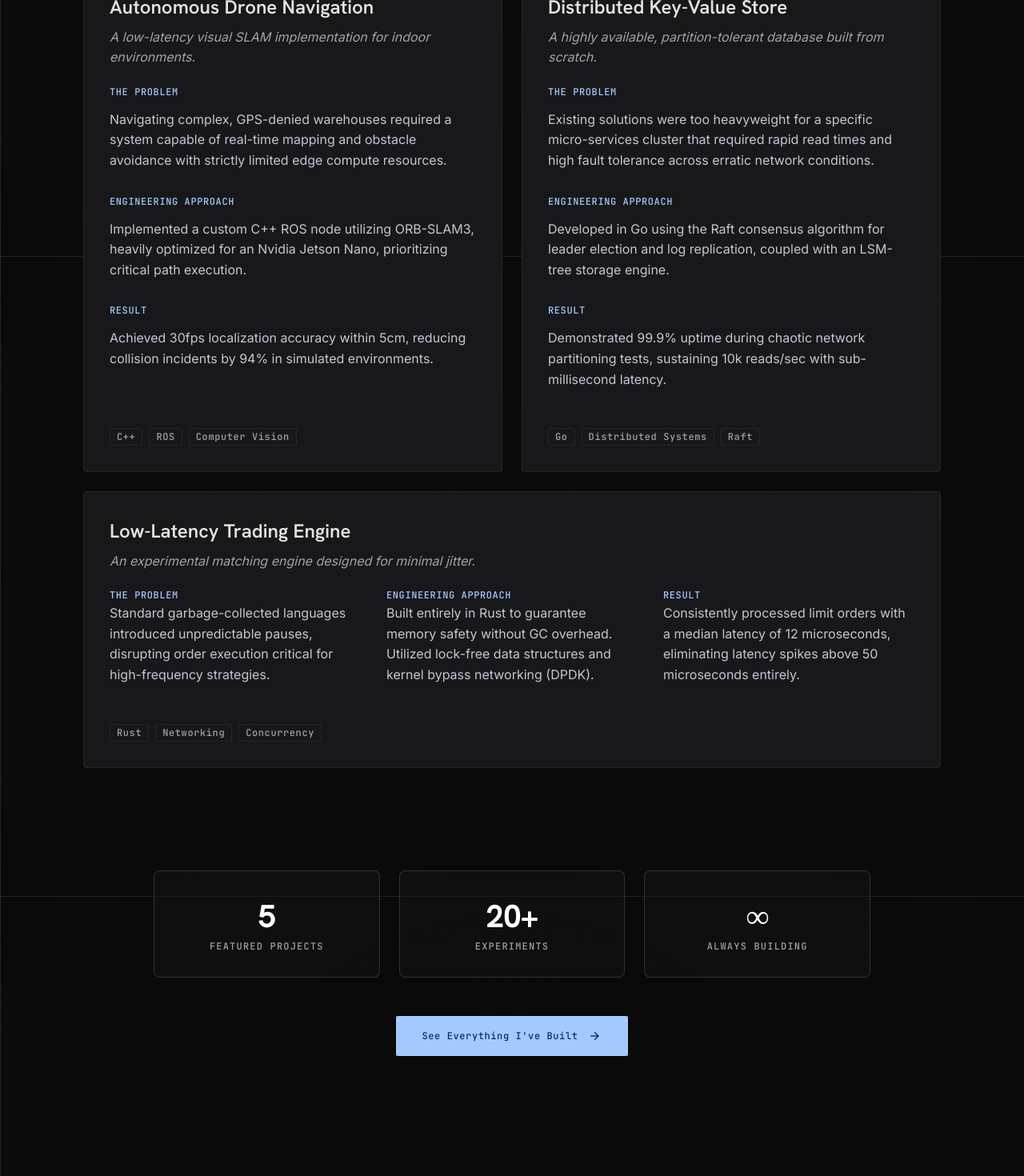
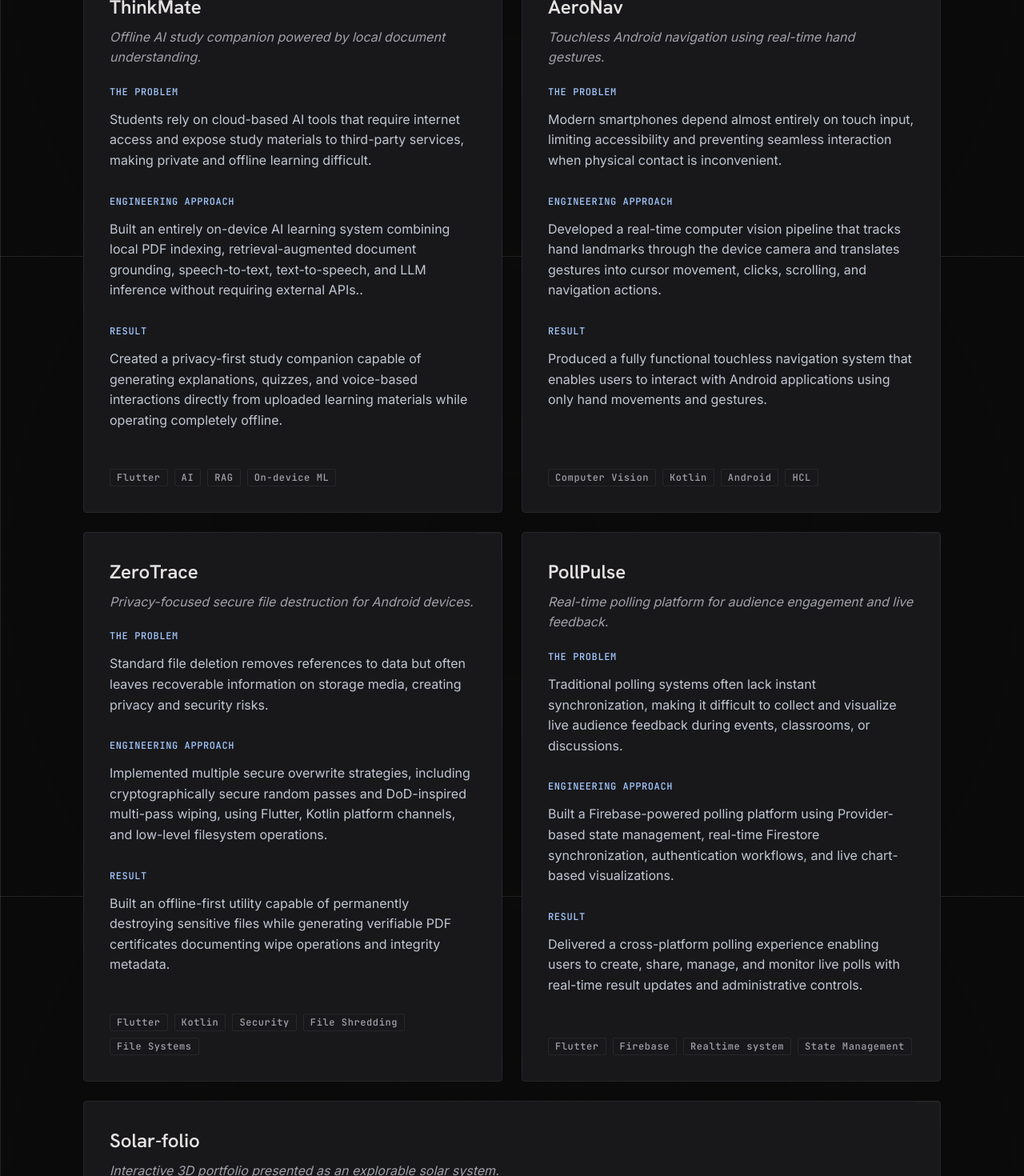
Before and after one commit to omhujband/omhujband.github.io, a React (Vite) app: page /projects in a window 1280 px wide. Shown: the part 480-1950 px from the top of the page at 80% size. Built offline with nearby package versions, Linux system fonts and the light colour scheme.

Commit message:
feat: add projectsData.js with initial list of portfolio project details

```diff
--- a/src/data/projectsData.js
+++ b/src/data/projectsData.js
@@ -1,30 +1,48 @@
 export const projectsData = [
   {
-    id: "autonomous-drone",
-    title: "Autonomous Drone Navigation",
-    subtitle: "A low-latency visual SLAM implementation for indoor environments.",
-    problem: "Navigating complex, GPS-denied warehouses required a system capable of real-time mapping and obstacle avoidance with strictly limited edge compute resources.",
-    approach: "Implemented a custom C++ ROS node utilizing ORB-SLAM3, heavily optimized for an Nvidia Jetson Nano, prioritizing critical path execution.",
-    result: "Achieved 30fps localization accuracy within 5cm, reducing collision incidents by 94% in simulated environments.",
-    tags: ["C++", "ROS", "Computer Vision"]
+    id: "thinkmate",
+    title: "ThinkMate",
+    subtitle: "Offline AI study companion powered by local document understanding.",
+    problem: "Students rely on cloud-based AI tools that require internet access and expose study materials to third-party services, making private and offline learning difficult.",
+    approach: "Built an entirely on-device AI learning system combining local PDF indexing, retrieval-augmented document grounding, speech-to-text, text-to-speech, and LLM inference without requiring external APIs..",
+    result: "Created a privacy-first study companion capable of generating explanations, quizzes, and voice-based interactions directly from uploaded learning materials while operating completely offline.",
+    tags: ["Flutter", "AI", "RAG", "On-device ML"]
   },
   {
-    id: "distributed-kv",
-    title: "Distributed Key-Value Store",
-    subtitle: "A highly available, partition-tolerant database built from scratch.",
-    problem: "Existing solutions were too heavyweight for a specific micro-services cluster that required rapid read times and high fault tolerance across erratic network conditions.",
-    approach: "Developed in Go using the Raft consensus algorithm for leader election and log replication, coupled with an LSM-tree storage engine.",
-    result: "Demonstrated 99.9% uptime during chaotic network partitioning tests, sustaining 10k reads/sec with sub-millisecond latency.",
-    tags: ["Go", "Distributed Systems", "Raft"]
+    id: "aeronav",
+    title: "AeroNav",
+    subtitle: "Touchless Android navigation using real-time hand gestures.",
+    problem: "Modern smartphones depend almost entirely on touch input, limiting accessibility and preventing seamless interaction when physical contact is inconvenient.",
+    approach: "Developed a real-time computer vision pipeline that tracks hand landmarks through the device camera and translates gestures into cursor movement, clicks, scrolling, and navigation actions.",
+    result: "Produced a fully functional touchless navigation system that enables users to interact with Android applications using only hand movements and gestures.",
+    tags: ["Computer Vision", "Kotlin", "Android", "HCL"]
   },
   {
-    id: "trading-engine",
-    title: "Low-Latency Trading Engine",
-    subtitle: "An experimental matching engine designed for minimal jitter.",
-    problem: "Standard garbage-collected languages introduced unpredictable pauses, disrupting order execution critical for high-frequency strategies.",
-    approach: "Built entirely in Rust to guarantee memory safety without GC overhead. Utilized lock-free data structures and kernel bypass networking (DPDK).",
-    result: "Consistently processed limit orders with a median latency of 12 microseconds, eliminating latency spikes above 50 microseconds entirely.",
-    tags: ["Rust", "Networking", "Concurrency"],
-    featured: true // To span 2 cols like in HTML
+    id: "zerotrace",
+    title: "ZeroTrace",
+    subtitle: "Privacy-focused secure file destruction for Android devices.",
+    problem: "Standard file deletion removes references to data but often leaves recoverable information on storage media, creating privacy and security risks.",
+    approach: "Implemented multiple secure overwrite strategies, including cryptographically secure random passes and DoD-inspired multi-pass wiping, using Flutter, Kotlin platform channels, and low-level filesystem operations.",
+    result: "Built an offline-first utility capable of permanently destroying sensitive files while generating verifiable PDF certificates documenting wipe operations and integrity metadata.",
+    tags: ["Flutter", "Kotlin", "Security", "File Shredding", "File Systems"]
+  },
+  {
+    id: "pollpulse",
+    title: "PollPulse",
+    subtitle: "Real-time polling platform for audience engagement and live feedback.",
+    problem: "Traditional polling systems often lack instant synchronization, making it difficult to collect and visualize live audience feedback during events, classrooms, or discussions.",
+    approach: "Built a Firebase-powered polling platform using Provider-based state management, real-time Firestore synchronization, authentication workflows, and live chart-based visualizations.",
+    result: "Delivered a cross-platform polling experience enabling users to create, share, manage, and monitor live polls with real-time result updates and administrative controls.",
+    tags: ["Flutter", "Firebase", "Realtime system", "State Management"]
+  },
+  {
+    id: "solar-folio",
+    title: "Solar-folio",
+    subtitle: "Interactive 3D portfolio presented as an explorable solar system.",
+    problem: "Most portfolios are static collections of information that fail to communicate personality, curiosity, or the journey behind professional growth.",
+    approach: "Designed a narrative-driven 3D experience using React, Three.js, React Three Fiber, and GSAP, transforming portfolio sections into navigable celestial bodies within a simulated solar system.",
+    result: "Created an immersive portfolio experience that blends technical execution, scientific visualization, and storytelling while encouraging exploration rather than passive browsing.",
+    tags: ["React", "Three.js", "3D Graphics", "Creative Engineering"],
+    featured: true
   }
 ];
```
